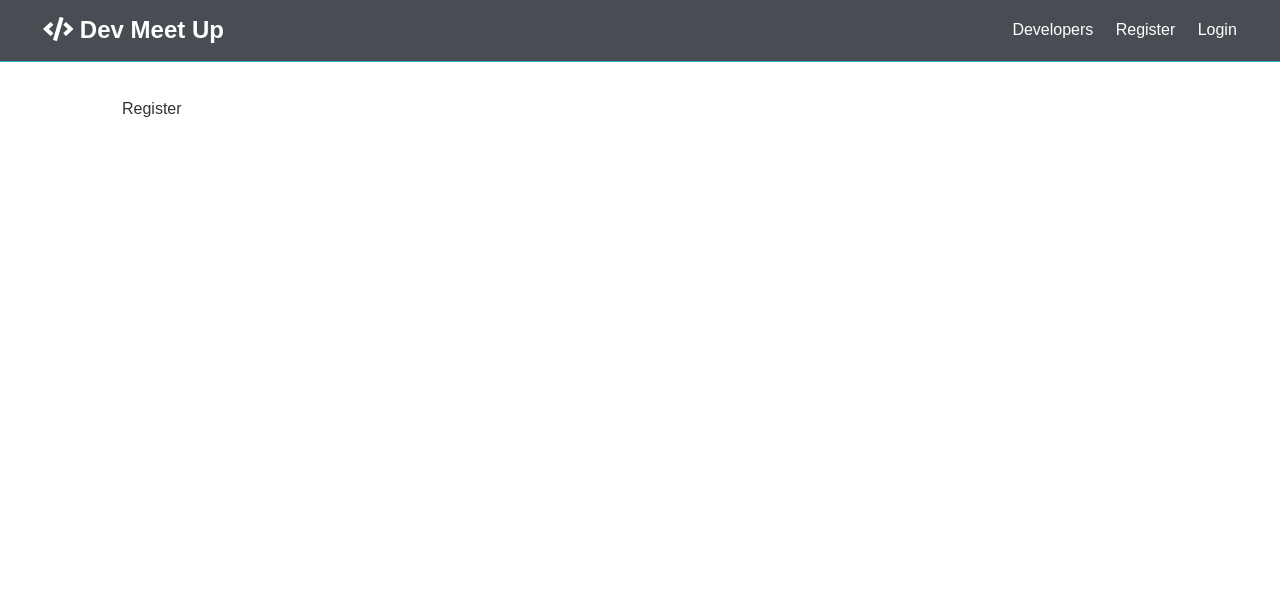
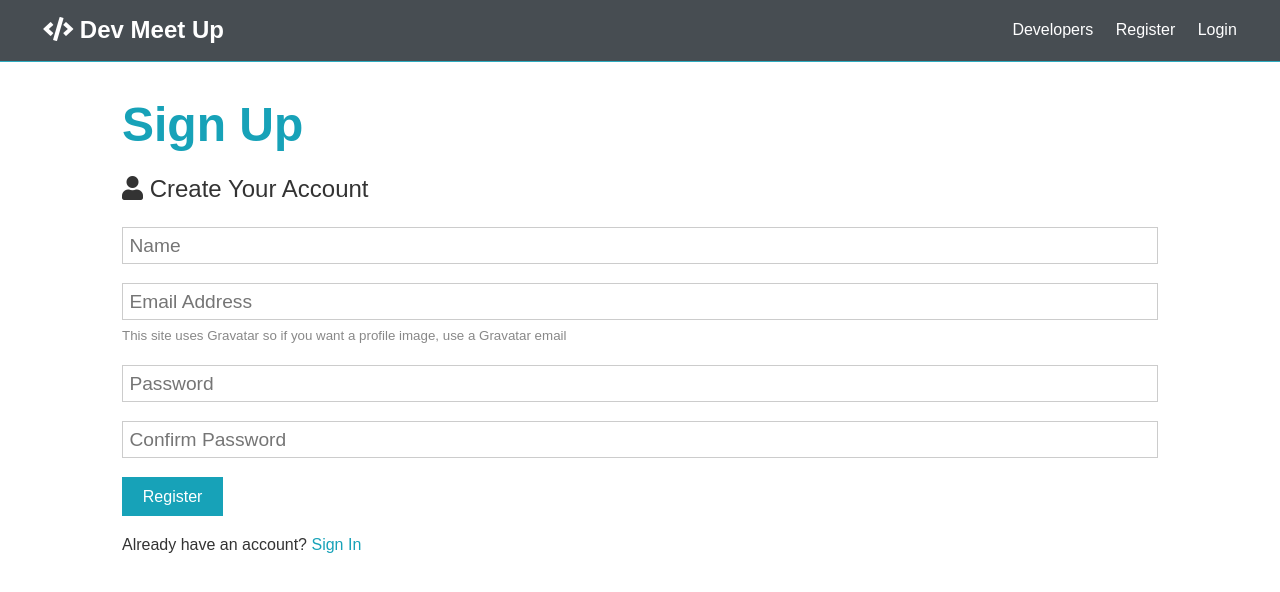
Before and after one commit to lu-gflores/Devs-meet-up, a React (Create React App) app in the folder client/: page /register in a window 1280 px wide. Shown: the top 592 px of the page. Built offline with nearby package versions, Linux system fonts and the light colour scheme.

Commit message:
created form registration and hooks

```diff
--- a/client/src/components/auth/Register.js
+++ b/client/src/components/auth/Register.js
@@ -1,10 +1,61 @@
-import React from 'react'
+import React, { Fragment, useState } from 'react'
 
 const Register = () => {
+
+    const [formData, setFormData] = useState({
+        name: '',
+        email: '',
+        password: '',
+        password2: ''
+    });
+    const { name, email, password, password2 } = formData;
+    const onChange = e => setFormData({ ...formData, [e.target.name]: e.target.value })
+    const onSubmit = e => {
+        e.preventDefault();
+        if (password !== password2) {
+            console.log('Passwords do not match')
+        } else {
+            console.log(formData)
+        }
+    }
     return (
-        <div>
-            Register
-        </div>
+        <Fragment>
+            <h1 className="large text-primary">Sign Up</h1>
+            <p className="lead"><i className="fas fa-user"></i> Create Your Account</p>
+            <form className="form" onSubmit={e => onSubmit(e)}>
+                <div className="form-group">
+                    <input type="text" placeholder="Name" name="name" value={name} onChange={e => onChange(e)} required />
+                </div>
+                <div className="form-group">
+                    <input type="email" placeholder="Email Address" name="email" value={email} onChange={e => onChange(e)} />
+                    <small className="form-text"
+                    >This site uses Gravatar so if you want a profile image, use a
+            Gravatar email</small>
+                </div>
+                <div className="form-group">
+                    <input
+                        type="password"
+                        placeholder="Password"
+                        name="password"
+                        value={password} onChange={e => onChange(e)}
+                        minLength="6"
+                    />
+                </div>
+                <div className="form-group">
+                    <input
+                        type="password"
+                        placeholder="Confirm Password"
+                        name="password2"
+                        value={password2} onChange={e => onChange(e)}
+                        minLength="6"
+                    />
+                </div>
+                <input type="submit" className="btn btn-primary" value="Register" />
+            </form>
+            <p className="my-1">
+                Already have an account? <a href="login.html">Sign In</a>
+            </p>
+        </Fragment>
     )
 }
 export default Register
```
